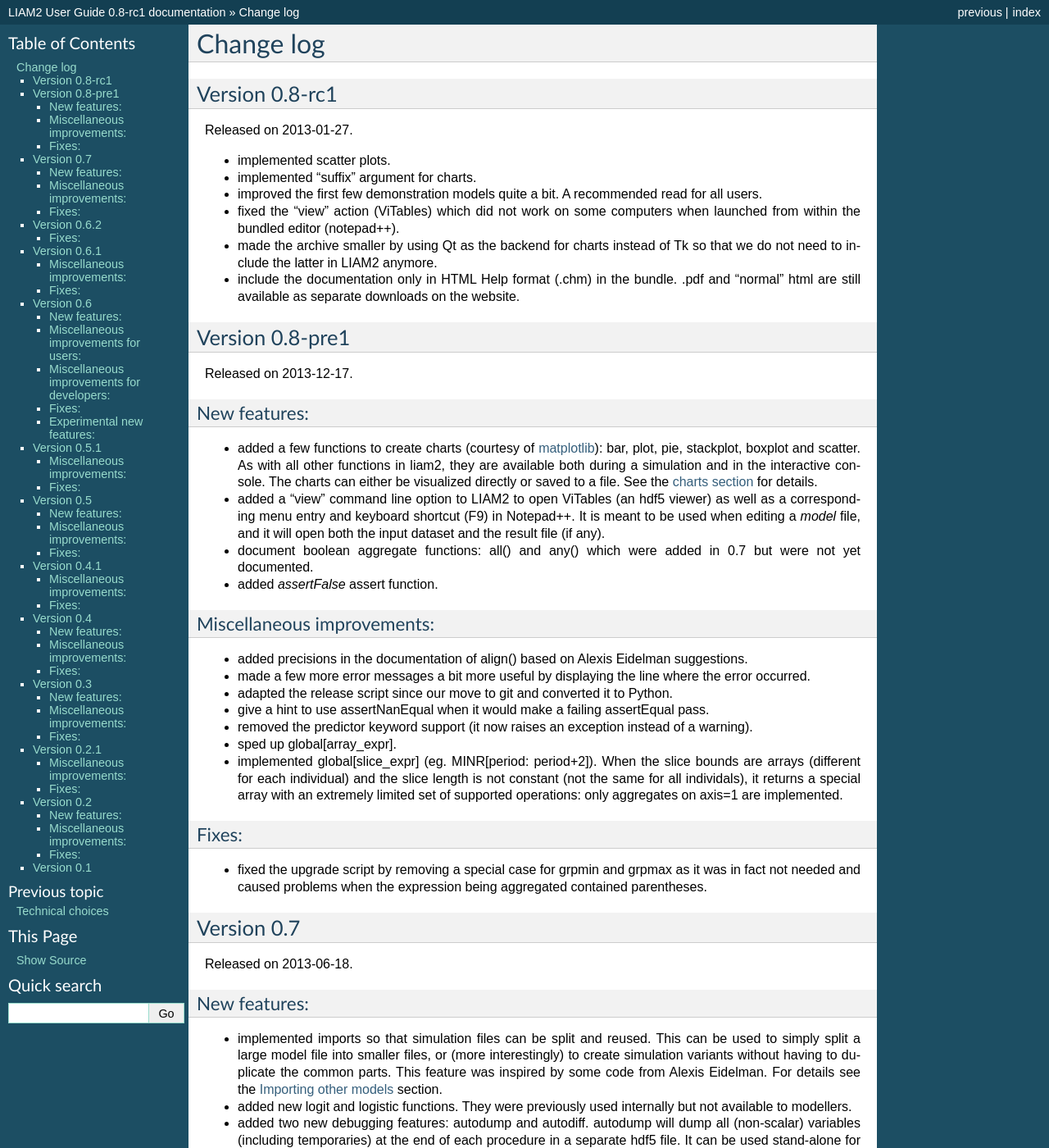
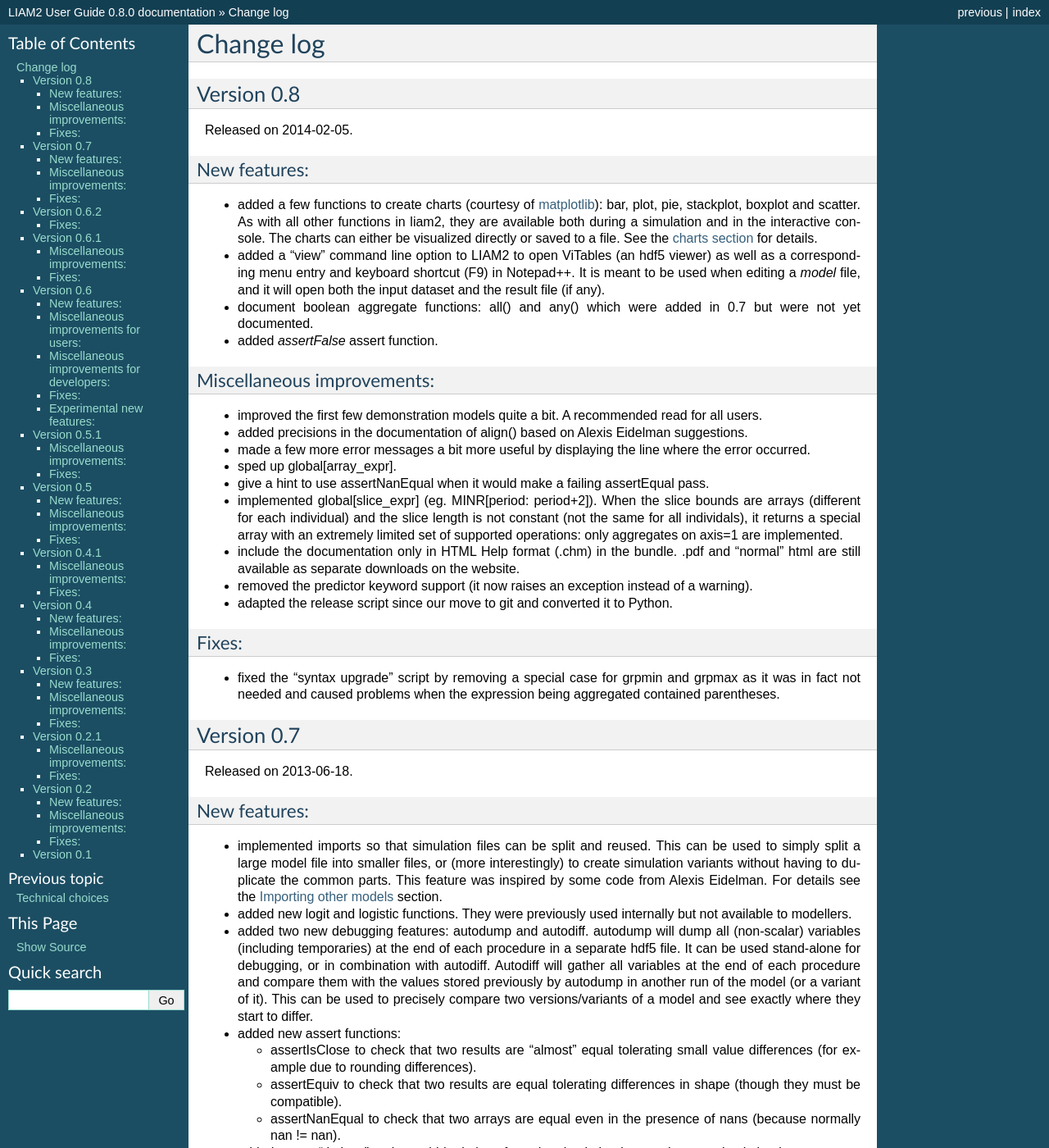
Before and after one commit to liam2/liam2, a Sphinx documentation site: the page built from doc/usersguide/source/changes.rst, in a window 1280 px wide and 1400 px high. Shown: the whole window at 82% size. Built offline with Sphinx 7.4.7, drawn with Linux system fonts in a browser that asks for light colours; formulas are drawn with MathJax 3; some of the changed text lies outside the part shown.

Commit message:
prepare for 0.8 release

```diff
--- a/doc/usersguide/source/changes.rst
+++ b/doc/usersguide/source/changes.rst
@@ -3,33 +3,10 @@
 Change log
 ##########
 
-Version 0.8-rc1
-===============
+Version 0.8
+===========
 
-Released on 2013-01-27.
-
-* implemented scatter plots.
-
-* implemented "suffix" argument for charts.
-
-* improved the first few demonstration models quite a bit. A recommended read
-  for all users.
-
-* fixed the "view" action (ViTables) which did not work on some computers when
-  launched from within the bundled editor (notepad++).
-
-* made the archive smaller by using Qt as the backend for charts instead of Tk
-  so that we do not need to include the latter in LIAM2 anymore.
-
-* include the documentation only in HTML Help format (.chm) in the bundle.
-  .pdf and "normal" html are still available as separate downloads on the
-  website.
-
-
-Version 0.8-pre1
-================
-
-Released on 2013-12-17.
+Released on 2014-02-05.
 
 New features:
 -------------
@@ -54,21 +31,19 @@
 Miscellaneous improvements:
 ---------------------------
 
+* improved the first few demonstration models quite a bit. A recommended read
+  for all users.
+
 * added precisions in the documentation of align() based on Alexis Eidelman
   suggestions.
 
 * made a few more error messages a bit more useful by displaying the line
   where the error occurred.
 
-* adapted the release script since our move to git and converted it to Python.
+* sped up global[array_expr].
 
 * give a hint to use assertNanEqual when it would make a failing assertEqual
   pass.
-
-* removed the predictor keyword support (it now raises an exception instead
-  of a warning).
-
-* sped up global[array_expr].
 
 * implemented global[slice_expr] (eg. MINR[period: period+2]). When the
   slice bounds are arrays (different for each individual) and the slice
@@ -76,12 +51,21 @@
   it returns a special array with an extremely limited set of supported
   operations: only aggregates on axis=1 are implemented.
 
+* include the documentation only in HTML Help format (.chm) in the bundle.
+  .pdf and "normal" html are still available as separate downloads on the
+  website.
+
+* removed the predictor keyword support (it now raises an exception instead
+  of a warning).
+
+* adapted the release script since our move to git and converted it to Python.
+
 Fixes:
 ------
 
-* fixed the upgrade script by removing a special case for grpmin and grpmax as
-  it was in fact not needed and caused problems when the expression being
-  aggregated contained parentheses.
+* fixed the "syntax upgrade" script by removing a special case for grpmin and
+  grpmax as it was in fact not needed and caused problems when the expression
+  being aggregated contained parentheses.
 
 
 Version 0.7
--- a/doc/usersguide/source/conf.py
+++ b/doc/usersguide/source/conf.py
@@ -51,7 +51,7 @@
 # The short X.Y version.
 version = '0.8'
 # The full version, including alpha/beta/rc tags.
-release = '0.8-rc1'
+release = '0.8.0'
 
 # The language for content autogenerated by Sphinx. Refer to documentation
 # for a list of supported languages.
```
Also changed, not shown: 2 other files.
